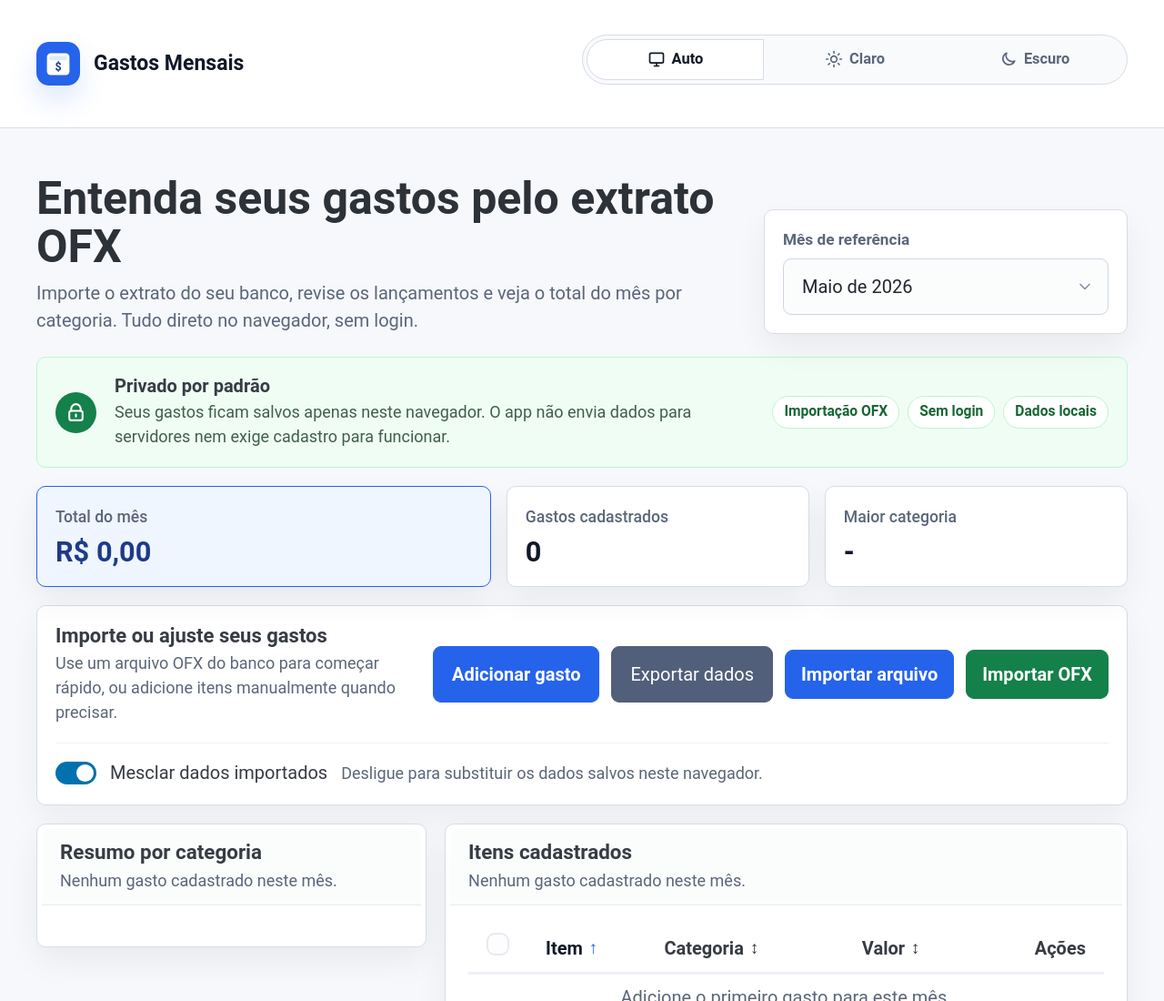
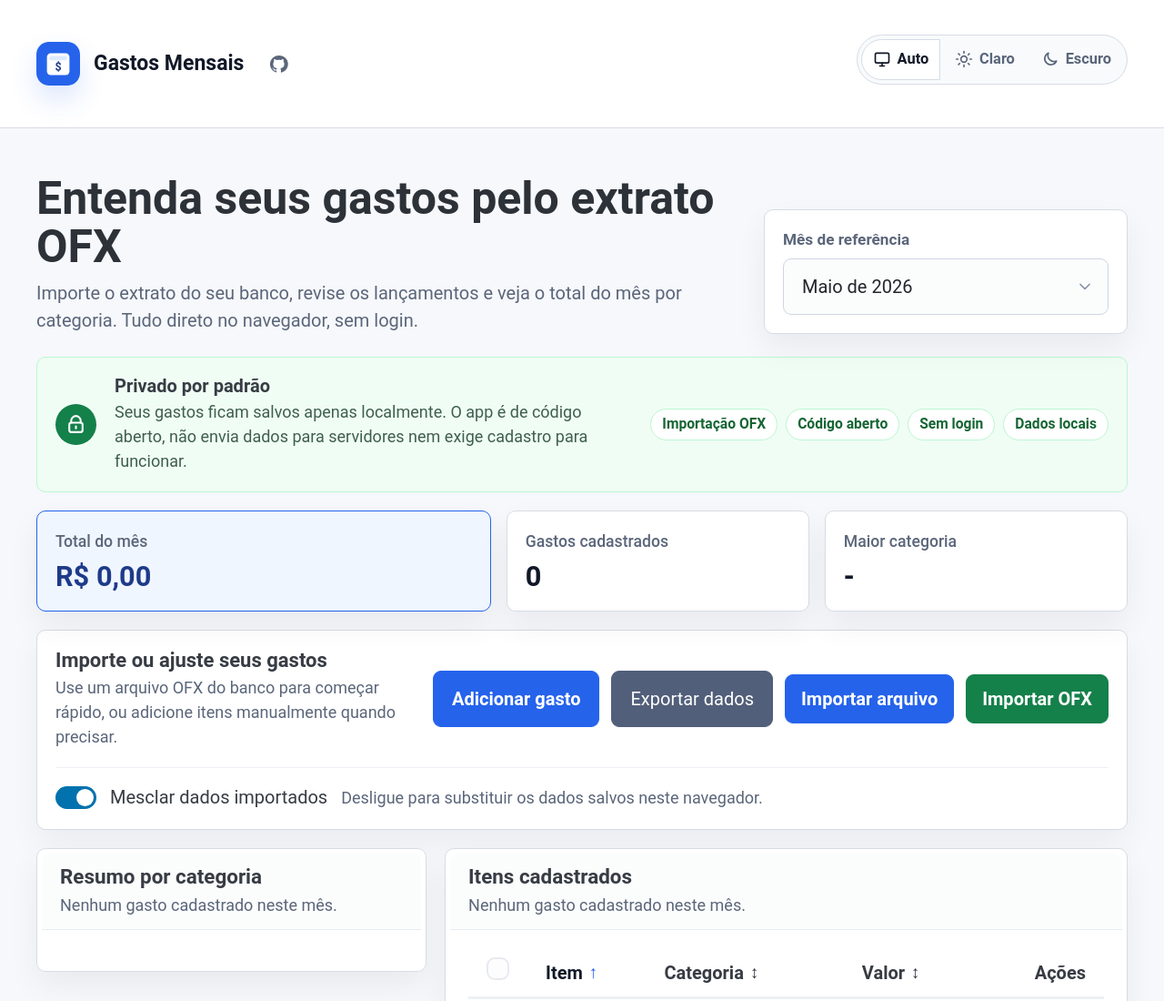
Before and after one commit to luizhtm/totalizador-gastos-mensais, a website: page index.html in a window 1280 px wide. Shown: the top 1100 px of the page at 91% size. Drawn offline with nearby package versions, Linux system fonts and the light colour scheme.

Commit message:
Adicionado link ao repositório do projeto no github no header

```diff
--- a/app.js
+++ b/app.js
@@ -237,9 +237,12 @@ function setExpenseSort(field) {
 }
 
 function populateCategories() {
-  elements.categoryInput.innerHTML = CATEGORIES.map((category) => (
-    `<option value="${escapeAttribute(category)}">${category}</option>`
-  )).join("");
+  elements.categoryInput.innerHTML = [
+    '<option value="" disabled selected>Selecione uma categoria</option>',
+    ...CATEGORIES.map((category) => (
+      `<option value="${escapeAttribute(category)}">${category}</option>`
+    )),
+  ].join("");
   elements.bulkCategoryInput.innerHTML = [
     '<option value="" disabled selected>Selecione uma categoria</option>',
     ...CATEGORIES.map((category) => (
@@ -254,7 +257,7 @@ function handleFormSubmit(event) {
   const expense = readFormExpense();
 
   if (!expense) {
-    showFeedback("Preencha nome do item e valor maior que zero.", "warning");
+    showFeedback("Preencha nome do item, categoria e valor maior que zero.", "warning");
     return;
   }
 
@@ -283,14 +286,15 @@ function handleFormSubmit(event) {
 function readFormExpense() {
   const value = parseMoneyInput(elements.valueInput.value);
   const name = elements.nameInput.value.trim();
+  const category = elements.categoryInput.value;
 
-  if (!name || !Number.isFinite(value) || value <= 0) {
+  if (!name || !category || !Number.isFinite(value) || value <= 0) {
     return null;
   }
 
   return {
     name,
-    category: elements.categoryInput.value,
+    category,
     value,
     description: elements.descriptionInput.value.trim(),
     month: state.selectedMonth,
@@ -322,7 +326,7 @@ function resetForm() {
   elements.expenseForm.reset();
   elements.expenseId.value = "";
   elements.valueInput.value = "";
-  elements.categoryInput.value = CATEGORIES[0];
+  elements.categoryInput.value = "";
   elements.formTitle.textContent = "Adicionar gasto";
   elements.submitButton.textContent = "Adicionar";
   updateFormSubmitState();
--- a/index.html
+++ b/index.html
@@ -45,8 +45,21 @@
         <div class="site-brand">
           <img class="site-icon" src="assets/icon.svg" alt="" aria-hidden="true" width="48" height="48">
           <strong>Gastos Mensais</strong>
+          <a
+            class="github-link"
+            href="https://github.com/luizhtm/totalizador-gastos-mensais"
+            target="_blank"
+            rel="noopener noreferrer"
+            aria-label="Abrir repositório do projeto no GitHub"
+            title="GitHub"
+          >
+            <svg viewBox="0 0 24 24" aria-hidden="true" focusable="false">
+              <path d="M12 2a10 10 0 0 0-3.16 19.49c.5.09.68-.22.68-.48v-1.68c-2.78.6-3.37-1.19-3.37-1.19-.46-1.16-1.12-1.47-1.12-1.47-.91-.62.07-.61.07-.61 1.01.07 1.54 1.04 1.54 1.04.9 1.53 2.35 1.09 2.92.83.09-.65.35-1.09.63-1.34-2.22-.25-4.55-1.11-4.55-4.94 0-1.09.39-1.98 1.03-2.68-.1-.25-.45-1.27.1-2.64 0 0 .84-.27 2.75 1.02A9.56 9.56 0 0 1 12 6.98c.85 0 1.71.11 2.51.34 1.91-1.29 2.75-1.02 2.75-1.02.55 1.37.2 2.39.1 2.64.64.7 1.03 1.59 1.03 2.68 0 3.84-2.34 4.69-4.57 4.94.36.31.68.92.68 1.86v2.76c0 .27.18.58.69.48A10 10 0 0 0 12 2Z"/>
+            </svg>
+          </a>
         </div>
 
+        <div class="site-header-actions">
           <div class="theme-toggle" role="group" aria-label="Tema da aplicação">
             <button type="button" data-theme-mode="auto" aria-pressed="true" aria-label="Usar tema automático">
               <svg viewBox="0 0 24 24" aria-hidden="true" focusable="false">
@@ -78,6 +91,7 @@
             </button>
           </div>
         </div>
+      </div>
     </header>
 
     <main class="container app-shell">
@@ -106,10 +120,11 @@
         </div>
         <div>
           <h2>Privado por padrão</h2>
-          <p>Seus gastos ficam salvos apenas neste navegador. O app não envia dados para servidores nem exige cadastro para funcionar.</p>
+          <p>Seus gastos ficam salvos apenas localmente. O app é de código aberto, não envia dados para servidores nem exige cadastro para funcionar.</p>
         </div>
         <ul class="privacy-tags" aria-label="Destaques de privacidade">
           <li>Importação OFX</li>
+          <li>Código aberto</li>
           <li>Sem login</li>
           <li>Dados locais</li>
         </ul>
--- a/styles.css
+++ b/styles.css
@@ -169,6 +169,42 @@ button,
   width: 48px;
 }
 
+.site-header-actions {
+  align-items: center;
+  display: flex;
+  gap: 0.65rem;
+  margin-left: auto;
+  min-width: 0;
+}
+
+.github-link {
+  align-items: center;
+  background: transparent;
+  border: 1px solid transparent;
+  border-radius: 999px;
+  color: var(--app-text-muted);
+  display: inline-flex;
+  flex: 0 0 auto;
+  height: 2.35rem;
+  justify-content: center;
+  text-decoration: none;
+  transition: color 160ms ease, border-color 160ms ease, background-color 160ms ease;
+  width: 2.35rem;
+}
+
+.github-link:hover,
+.github-link:focus {
+  background: var(--app-surface-soft);
+  border-color: var(--app-border);
+  color: var(--app-text);
+}
+
+.github-link svg {
+  fill: currentColor;
+  height: 1.15rem;
+  width: 1.15rem;
+}
+
 .theme-toggle {
   align-items: center;
   align-self: center;
@@ -178,7 +214,7 @@ button,
   display: inline-flex;
   flex: 1 1 28rem;
   gap: 0.2rem;
-  margin-left: auto;
+  margin-left: 0;
   max-width: min(50%, 46rem);
   min-width: min(100%, 26rem);
   padding: 0.2rem;
@@ -1302,6 +1338,20 @@ dialog.expense-dialog article > .modal-heading {
     gap: 0.6rem;
   }
 
+  .site-header-actions {
+    gap: 0.45rem;
+  }
+
+  .github-link {
+    height: 2rem;
+    width: 2rem;
+  }
+
+  .github-link svg {
+    height: 1rem;
+    width: 1rem;
+  }
+
   .theme-toggle {
     flex: 0 0 auto;
     gap: 0.1rem;
```
Lines whose indentation alone changed are shown as unchanged.
